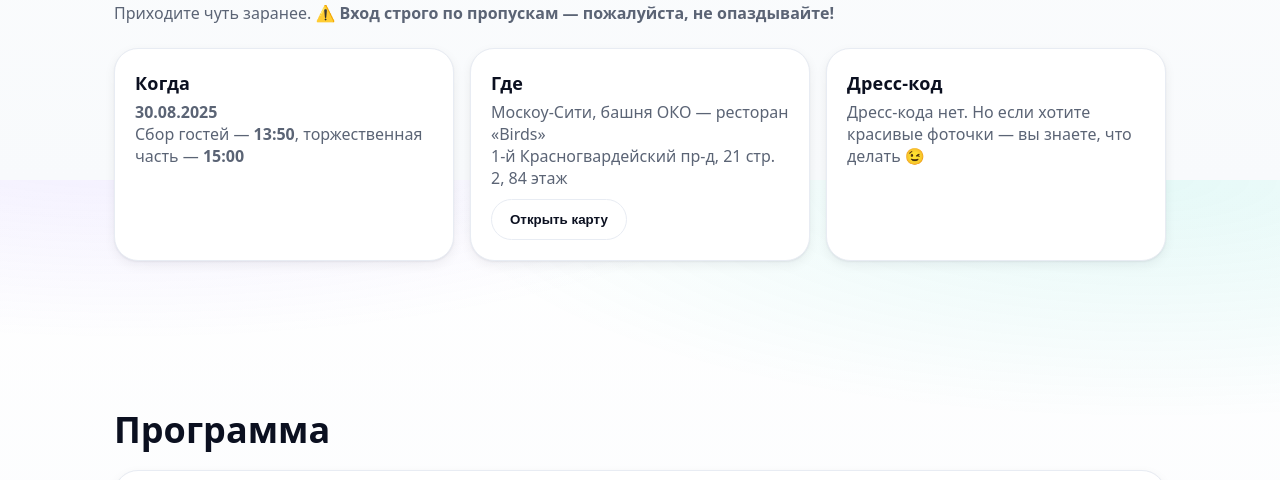
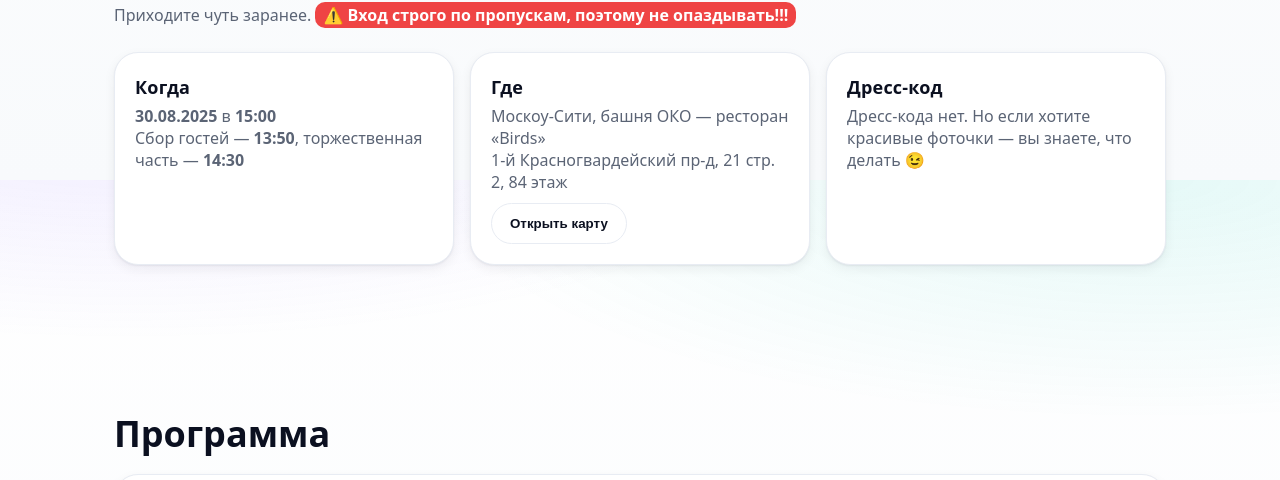
Before and after one commit to CrabopuluS/wedding_day, a plain HTML site: page index.html in a window 1280 px wide. Shown: the part 620-1100 px from the top of the page. Drawn offline with Linux system fonts and the light colour scheme.

Commit message:
Update event details and highlight entry notice

```diff
--- a/index.html
+++ b/index.html
@@ -73,6 +73,14 @@
     section { padding: 48px 0; }
     .section-title { font-size: clamp(26px, 3.4vw, 36px); margin: 0 0 16px; }
     .section-note { color: var(--muted); margin: 0 0 24px; }
+    .pass-warning {
+      display: inline-block;
+      padding: 2px 8px;
+      background: var(--danger);
+      color: #fff;
+      border-radius: var(--r-sm);
+      font-weight: 700;
+    }
 
     /* Инфо‑карточки */
     .grid { display: grid; grid-template-columns: repeat(12, 1fr); gap: 16px; }
@@ -145,13 +153,13 @@
     <section id="details">
       <div class="container">
         <h2 class="section-title">Детали события</h2>
-        <p class="section-note">Приходите чуть заранее. <strong>⚠️ Вход строго по пропускам — пожалуйста, не опаздывайте!</strong></p>
+        <p class="section-note">Приходите чуть заранее. <span class="pass-warning">⚠️ Вход строго по пропускам, поэтому не опаздывать!!!</span></p>
 
         <div class="grid">
           <article class="card sm-4" aria-labelledby="whenTitle">
             <h3 id="whenTitle">Когда</h3>
-            <p><strong id="dateText">30 августа 2025</strong></p>
-            <p>Сбор гостей — <strong id="startTime">16:00</strong>, торжественная часть — <strong id="ceremonyTime">17:00</strong></p>
+            <p><strong id="dateText">30 августа 2025</strong> в <strong id="mainTime">15:00</strong></p>
+            <p>Сбор гостей — <strong id="startTime">13:50</strong>, торжественная часть — <strong id="ceremonyTime">14:30</strong></p>
           </article>
 
           <article class="card sm-4" aria-labelledby="whereTitle">
@@ -215,8 +223,9 @@
     const WEDDING = {
       couple: 'Руслан & Елизавета',         // Имена
       dateISO: '2025-08-30',       // Дата в формате YYYY-MM-DD
+      timeMain: '15:00',           // Основное время события
       timeStart: '13:50',          // Время сбора гостей (локальное)
-      timeCeremony: '15:00',
+      timeCeremony: '14:30',       // Торжественная часть
       timeEnd: '23:00',
       timezone: 'Europe/Moscow',   // TZID для .ics (замените при необходимости)
       venueName: 'Москоу‑Сити, башня ОКО — ресторан «Birds»',
@@ -247,6 +256,7 @@
       document.getElementById('footerNames').textContent = WEDDING.couple;
       document.getElementById('dateChip').textContent = prettyDate(dt);
       document.getElementById('dateText').textContent = dt.toLocaleDateString('ru-RU');
+      document.getElementById('mainTime').textContent = WEDDING.timeMain;
       document.getElementById('startTime').textContent = WEDDING.timeStart;
       document.getElementById('ceremonyTime').textContent = WEDDING.timeCeremony;
       document.getElementById('venueName').textContent = WEDDING.venueName;
```
